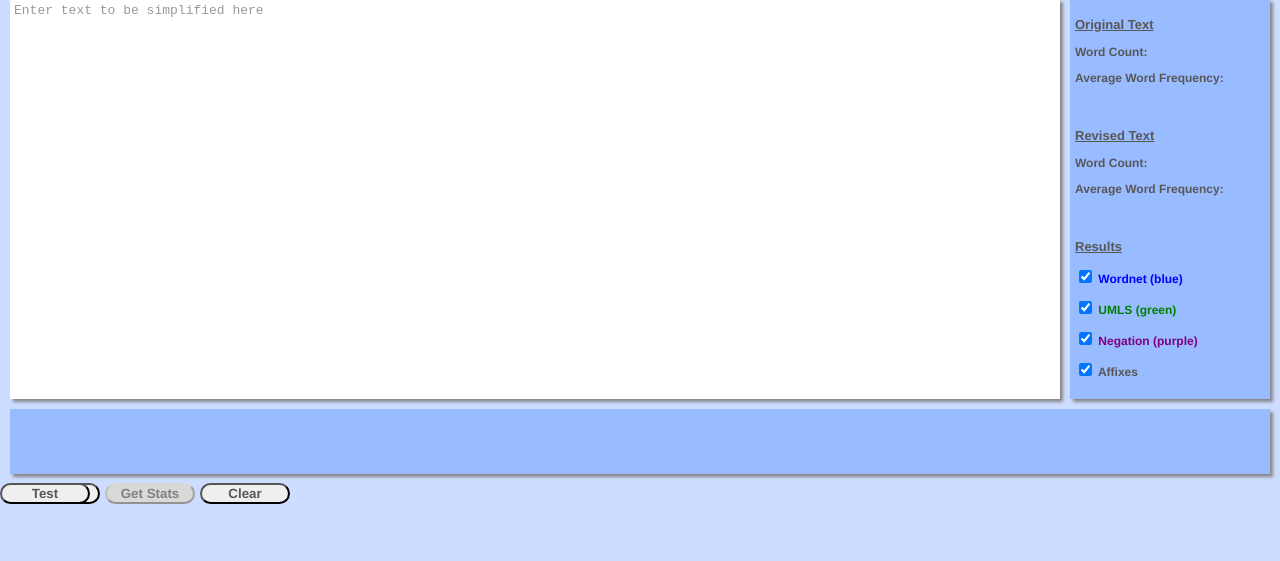
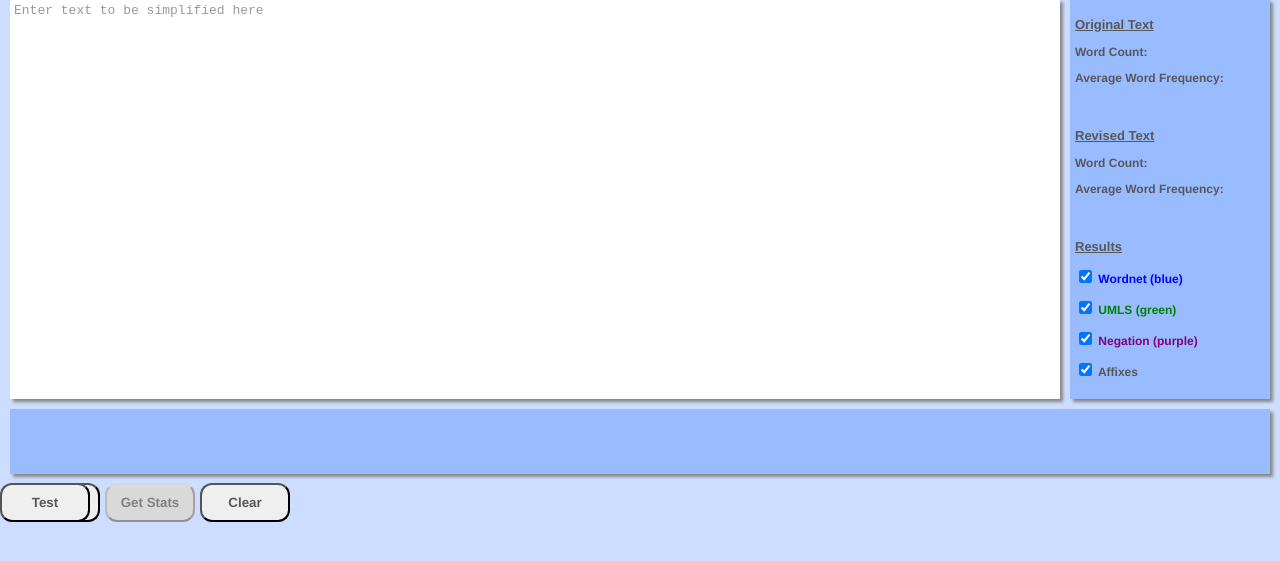
Before and after one commit to akshaybhardwaj1/MedicalTextSimplification, a plain HTML site: page index.html in a window 1280 px wide. Shown: the part 57-618 px from the top of the page. Drawn offline with nearby package versions, Linux system fonts and the light colour scheme.

Commit message:
commit 4

```diff
--- a/simpleStyle.css
+++ b/simpleStyle.css
@@ -27,6 +27,7 @@ h1 {
 
 button {
 	position: absolute;
+        padding: 10px;
 	top:540px;
 	width: 90px;
 	border-radius: 12px;
@@ -46,6 +47,10 @@ button.statistics {
 }
 
 button.clear {
+	left: 200px;
+}
+
+button.test {
 	left: 200px;
 }
 
```
